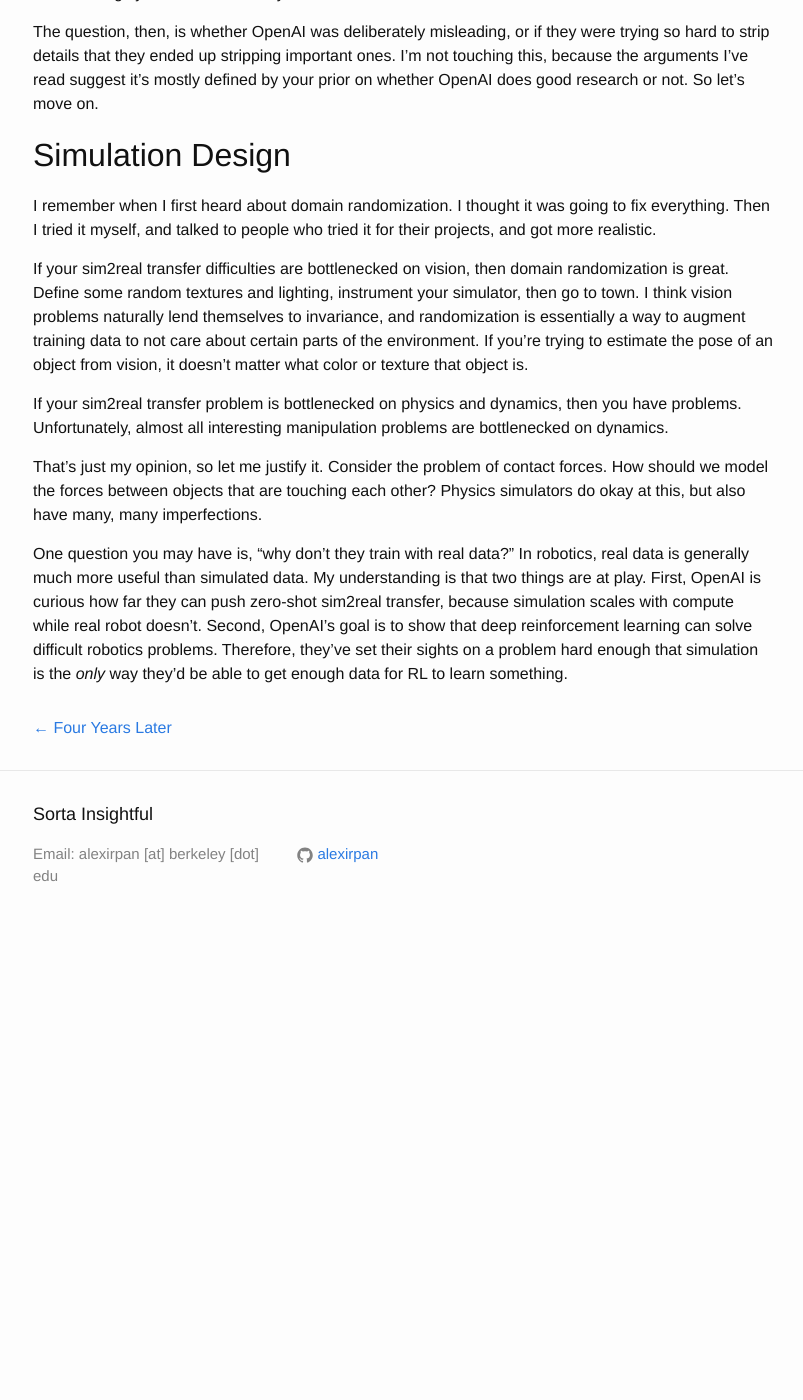
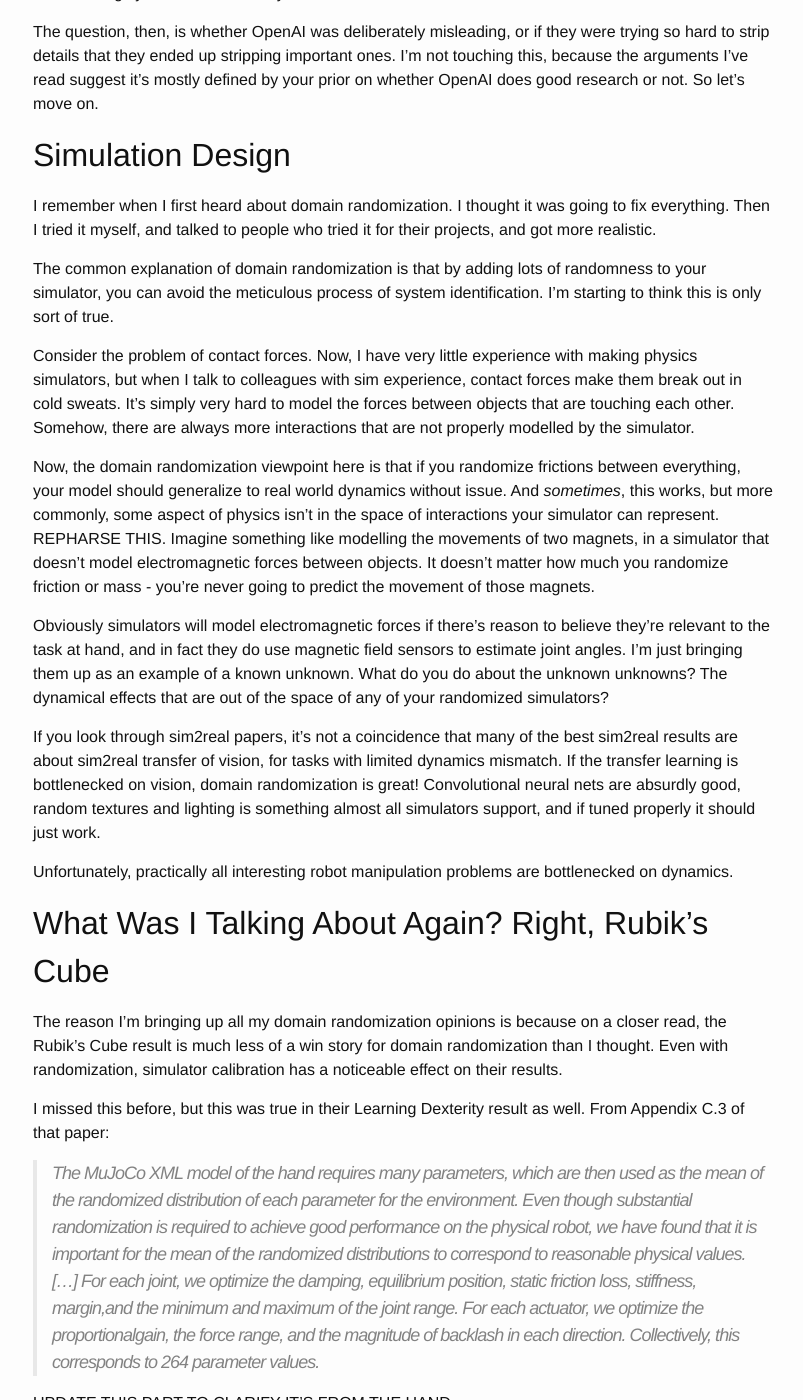
Before and after one commit to alexirpan/alexirpan.github.io, a Jekyll site: the page built from _posts/2019-10-16-openai-rubiks.markdown, in a window 1280 px wide and 1400 px high, scrolled down 3182 px. Shown: the whole window, without its empty margins (237-1040 px from the left). Built offline with Jekyll 4.4.1, drawn with Linux system fonts in a browser that asks for light colours; nearby versions of some CDN libraries; before the commit the page ends 4130 px from its top, so only the background shows below that; some of the changed text lies outside the part shown.

Commit message:
Some more writing, switching to other project

```diff
--- a/_posts/2019-10-16-openai-rubiks.markdown
+++ b/_posts/2019-10-16-openai-rubiks.markdown
@@ -183,22 +183,71 @@
 to fix everything. Then I tried it myself, and talked to people who tried it
 for their projects, and got more realistic.
 
-If your sim2real transfer difficulties are bottlenecked on vision, then domain
-randomization is great. Define some random textures and lighting, instrument
-your simulator, then go to town. I think vision problems naturally lend themselves
-to invariance, and randomization is essentially a way to augment training
-data to not care about certain parts of the environment. If you're trying to
-estimate the pose of an object from vision, it doesn't matter what color or
-texture that object is.
+The common explanation of domain randomization is that by adding lots of
+randomness to your simulator, you can avoid the meticulous process of system
+identification. I'm starting to think this is only sort of true.
 
-If your sim2real transfer problem is bottlenecked on physics and dynamics, then
-you have problems. Unfortunately, almost all interesting manipulation problems
-are bottlenecked on dynamics.
+Consider the problem of contact forces. Now, I have very little experience with
+making physics simulators, but when I talk to colleagues with sim experience,
+contact forces make them break out in cold sweats. It's simply very hard to
+model the forces between objects that are touching each other. Somehow, there
+are always more interactions that are not properly modelled by the simulator.
 
-That's just my opinion, so let me justify it. Consider the problem of contact
-forces. How should we model the forces between objects that are touching each
-other? Physics simulators do okay at this, but also have many, many imperfections.
+Now, the domain randomization viewpoint here is that if you randomize frictions
+between everything, your model should generalize to real world dynamics without
+issue. And *sometimes*, this works, but more commonly, some aspect of physics
+isn't in the space of interactions your simulator can represent. REPHARSE THIS.
+Imagine something like modelling the movements of two magnets, in a simulator
+that doesn't model electromagnetic forces between objects. It doesn't matter
+how much you randomize friction or mass - you're never going to predict the
+movement of those magnets.
 
+Obviously simulators will model electromagnetic forces if there's reason to
+believe they're relevant to the task at hand, and in fact they do use magnetic
+field sensors to estimate joint angles.
+I'm just bringing them up as
+an example of a known unknown. What do you do about the unknown unknowns?
+The dynamical effects that are out of the space of any of your randomized simulators?
+
+If you look through sim2real papers, it's not a coincidence that many of the
+best sim2real results are about sim2real transfer of vision, for tasks with
+limited dynamics mismatch. If the transfer
+learning is bottlenecked on vision, domain randomization is great! Convolutional
+neural nets are absurdly good, random textures and lighting is something almost
+all simulators support, and if tuned properly it should just work.
+
+Unfortunately, practically all interesting robot manipulation problems are
+bottlenecked on dynamics.
+
+
+What Was I Talking About Again? Right, Rubik's Cube
+-------------------------------------------------------------------------------
+
+The reason I'm bringing up all my domain randomization opinions is because on
+a closer read, the Rubik's Cube result is much less of a win story for
+domain randomization than I thought. Even with randomization, simulator calibration
+has a noticeable effect on their results.
+
+I missed this before, but this was true in their Learning Dexterity result
+as well. From Appendix C.3 of that paper:
+
+> The MuJoCo XML model of the hand requires many parameters, which are then used as the mean of the randomized distribution of each parameter for the environment.
+> Even though substantial randomization is required to achieve good performance on the physical robot, we have found that it is important for the mean of the randomized distributions to correspond to reasonable physical values.
+> [...] For each joint, we optimize the damping, equilibrium position, static friction loss, stiffness, margin,and the minimum and maximum of the joint range. For each actuator, we optimize the proportionalgain, the force range, and the magnitude of backlash in each direction. Collectively, this corresponds to 264 parameter values.
+
+UPDATE THIS PART TO CLARIFY IT'S FROM THE HAND
+
+> We test how much of an impact simulation calibration has. [...] We evaluate a
+> policy trained on the old simulation and on the new simulation (i.e. with
+> coupling and dynamics calibration).
+
+The results table says they say an increase from 4.8 successful face rotations
+to 14.30 face rotations. That's a pretty big jump!
+
+In addition, Section 4.2 of the paper
+
+BETTER TITLE
+-----------------------------------------------------------
 
 
 One question you may have is, "why don't they train with real data?" In robotics,
```
